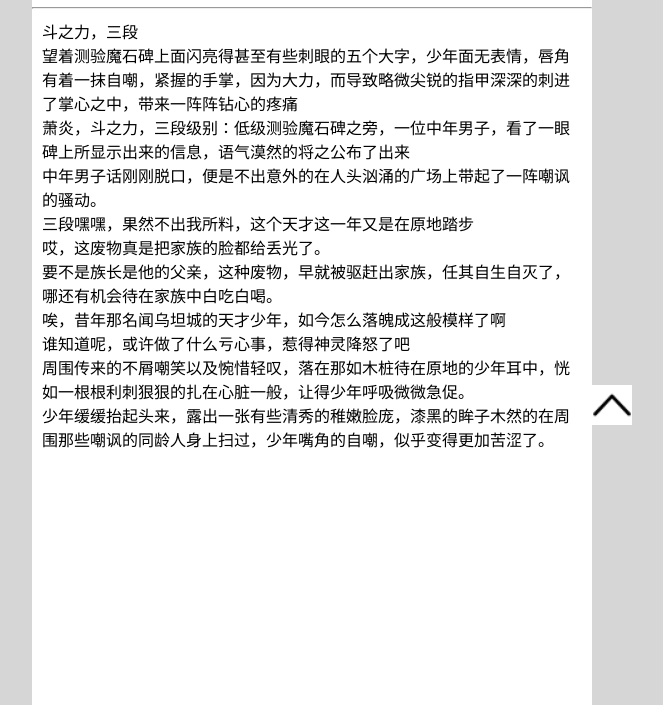
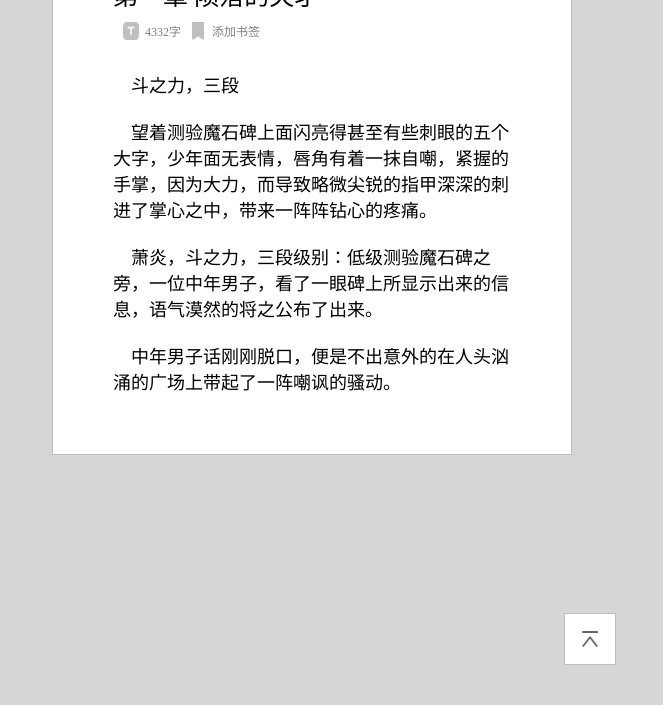
Before and after one commit to HeroIsUseless/MyBook, an Electron app: page index.html in a window 800 px wide. Shown: the part 95-800 px from the top of the page, without its empty margins (88-751 px from the left). Drawn offline with Linux system fonts and the light colour scheme.

Commit message:
美化阅读界面
美化阅读界面

```diff
--- a/index.css
+++ b/index.css
@@ -20,12 +20,16 @@ html, body{
 }
 #content{
     height: 100%;
-    width: 70%;
+    width: 65%;
+}
+.cardView{
+    border: solid 1px rgb(189, 189, 189);
+    margin-top: 10px;
+    padding: 60px;
     background: white;
 }
 #book_title{
-    font-size: 30px;
-    margin: 20px;
+    font-size: 25px;
     margin-bottom: 0px;
 }
 #book_info{
@@ -34,13 +38,18 @@ html, body{
     font-size: 12px;
     margin: 10px;
 }
-#return{
+.book_text{
+    font-size: 18px;
+}
+#back{
     position: absolute;
-    left: 680px;
-    top: 480px;
-    height: 40px;
-    width: 40px;
+    right: 12%;
+    bottom: 5%;
+    height: 50px;
+    width: 50px;
     display: flex;
     justify-content: center;
+    align-items: center;
     background: white;
+    border: solid 1px rgb(189, 189, 189);
 }
--- a/index.html
+++ b/index.html
@@ -9,38 +9,27 @@
     <div id="app">
         <div id="readPage">
             <div id="content">
-                <p id="book_title">第一章 陨落的天才</p>
-                <div id="book_info">
-                    作者:天蚕土豆 字数:4378字
+                <div id="chapter" class="cardView">
+                    <p id="book_title">第一章 陨落的天才</p>
+                        <div id="book_info">
+                            <img src="./Resource/Image/16px/word_count.png"/>
+                            <p>&nbsp; 4332字&nbsp;&nbsp;&nbsp;</p>
+                            <img src="./Resource/Image/16px/bookmark.png"/>
+                            <p>&nbsp; 添加书签&nbsp;&nbsp;</p>
+                        </div>
+                        <div class="book_text"><br/>
+                            &nbsp;&nbsp;&nbsp;&nbsp;斗之力，三段<br/><br/>
+                            &nbsp;&nbsp;&nbsp;&nbsp;望着测验魔石碑上面闪亮得甚至有些刺眼的五个大字，少年面无表情，唇角有着一抹自嘲，紧握的手掌，因为大力，而导致略微尖锐的指甲深深的刺进了掌心之中，带来一阵阵钻心的疼痛。
+                            <br/><br/>
+                             &nbsp;&nbsp;&nbsp;&nbsp;萧炎，斗之力，三段级别：低级测验魔石碑之旁，一位中年男子，看了一眼碑上所显示出来的信息，语气漠然的将之公布了出来。
+                            <br/><br/>
+                            &nbsp;&nbsp;&nbsp;&nbsp;中年男子话刚刚脱口，便是不出意外的在人头汹涌的广场上带起了一阵嘲讽的骚动。
+                        </div>
                 </div>
-                <hr/>
-                <div style="padding: 10px;">
-                    斗之力，三段<br/>
 
-                    望着测验魔石碑上面闪亮得甚至有些刺眼的五个大字，少年面无表情，唇角有着一抹自嘲，紧握的手掌，因为大力，而导致略微尖锐的指甲深深的刺进了掌心之中，带来一阵阵钻心的疼痛
-                    <br/>
-                    萧炎，斗之力，三段级别：低级测验魔石碑之旁，一位中年男子，看了一眼碑上所显示出来的信息，语气漠然的将之公布了出来
-                    <br/>
-                    中年男子话刚刚脱口，便是不出意外的在人头汹涌的广场上带起了一阵嘲讽的骚动。
-                    <br/>
-                    三段嘿嘿，果然不出我所料，这个天才这一年又是在原地踏步
-                    <br/>
-                    哎，这废物真是把家族的脸都给丢光了。
-                    <br/>
-                    要不是族长是他的父亲，这种废物，早就被驱赶出家族，任其自生自灭了，哪还有机会待在家族中白吃白喝。
-                    <br/>
-                    唉，昔年那名闻乌坦城的天才少年，如今怎么落魄成这般模样了啊
-                    <br/>
-                    谁知道呢，或许做了什么亏心事，惹得神灵降怒了吧
-                    <br/>
-                    周围传来的不屑嘲笑以及惋惜轻叹，落在那如木桩待在原地的少年耳中，恍如一根根利刺狠狠的扎在心脏一般，让得少年呼吸微微急促。
-                    <br/>
-                    少年缓缓抬起头来，露出一张有些清秀的稚嫩脸庞，漆黑的眸子木然的在周围那些嘲讽的同龄人身上扫过，少年嘴角的自嘲，似乎变得更加苦涩了。
-                    <br/>
-                </div>
-                <div id="return">
-                    <img src="./Resource/Image/32px/back.png"/>
-                </div>
+            </div>
+            <div id="back">
+                <img src="./Resource/Image/16px/to_top.png" style="height: 16px;width: 16px;"/>
             </div>
         </div>
     </div>
```
Also changed, not shown: README.md, Resource/Image/16px/bookmark.png (added), Resource/Image/16px/to_top.png (added), Resource/Image/16px/word_count.png (added), Resource/Image/8px/word_count.png (added), readme_res/3.png (added).
